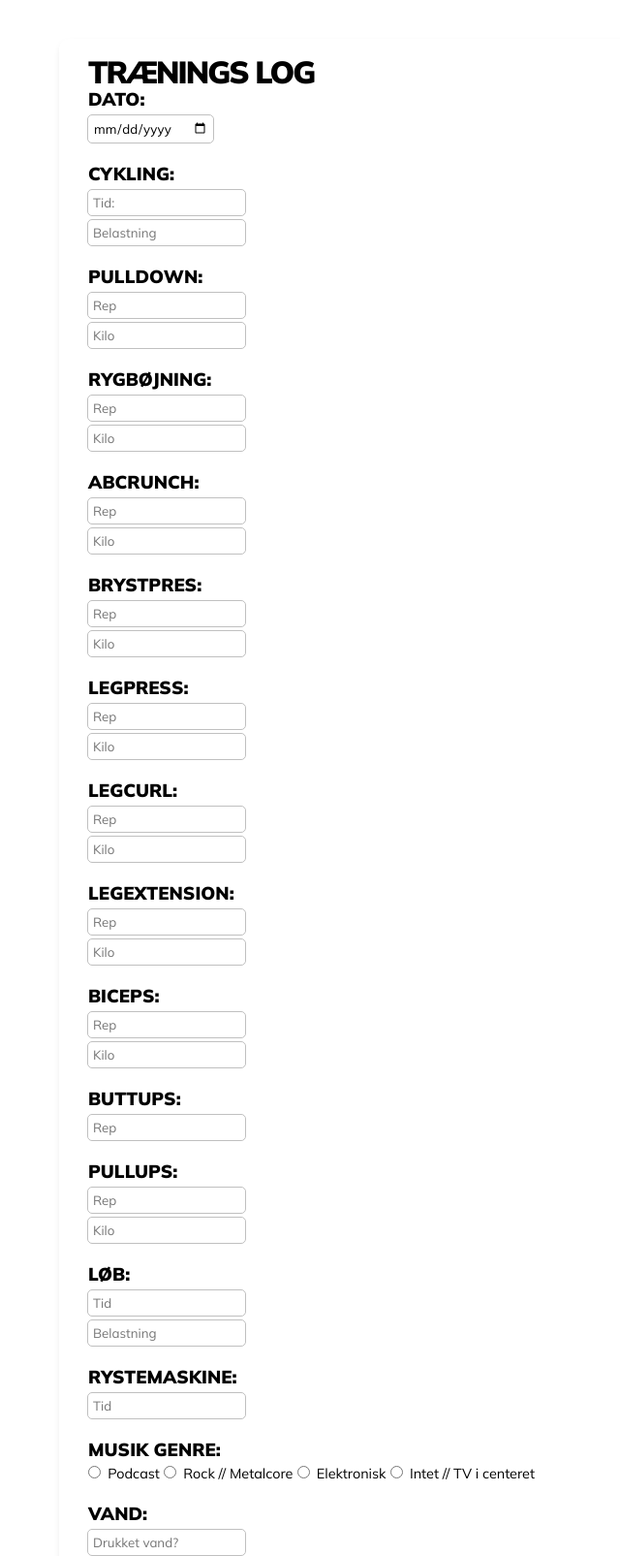
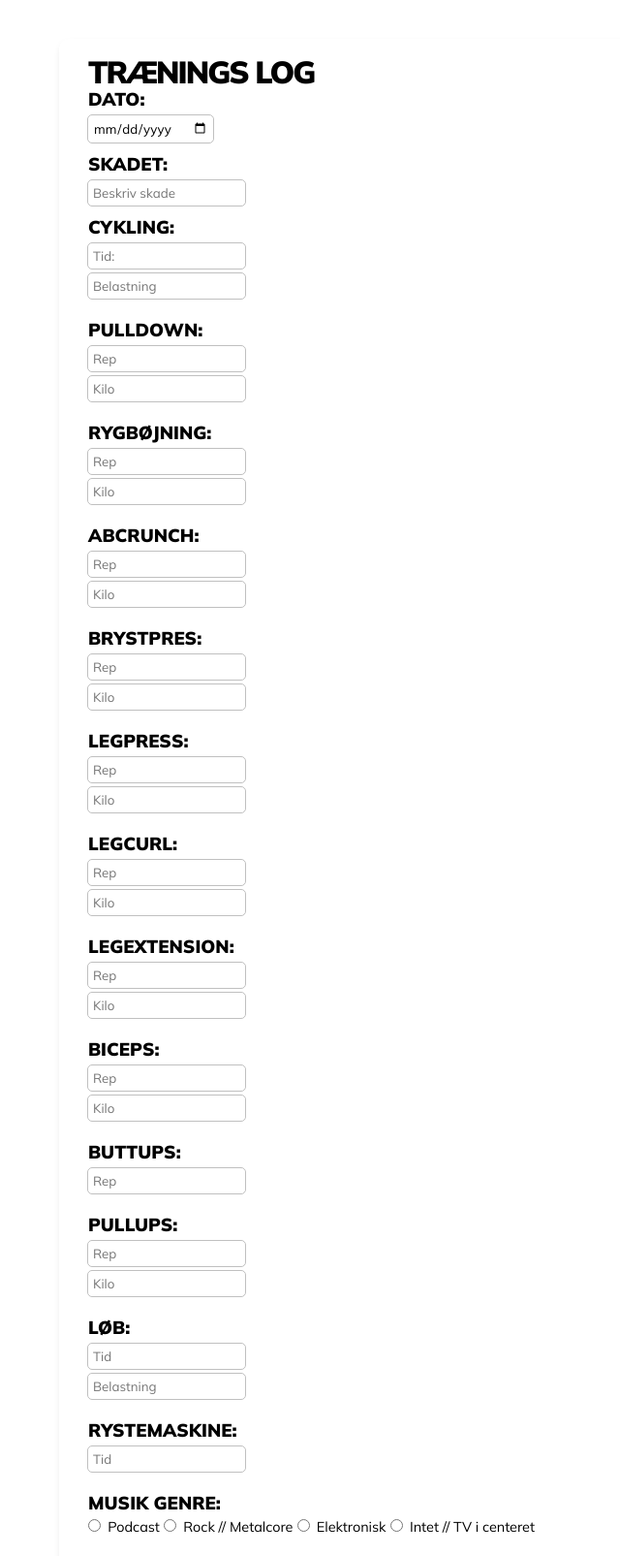
Before and after one commit to LasseLykke/heartbeat, a PHP site: the page made by træningsForm.php in a window 1280 px wide. Shown: the top 1605 px of the page at 97% size, without its empty margins (279-919 px from the left). Run offline with PHP 8.4, Linux system fonts and the light colour scheme; the visitor is signed in with stand-in values (Sample User, id 1); a stand-in replaces the project's code that opens the database connection.

Commit message:
added skade to workout form.

```diff
--- a/træningsForm.php
+++ b/træningsForm.php
@@ -7,6 +7,7 @@ include 'header.php';
 
 if ($_SERVER["REQUEST_METHOD"] == "POST") {
     $workoutDates = htmlspecialchars($_POST["dato"]);
+    $workoutSkade = isset($_POST["workoutSkade"]) ? htmlspecialchars($_POST["workoutSkade"]) : '';
     $cykelTid = isset($_POST["cykelTid"]) ? intval($_POST["cykelTid"]) : 0;
     $cykelBelastning = isset($_POST["cykelBelastning"]) ? intval($_POST["cykelBelastning"]) : 0;
     $pulldownRep = isset($_POST["pulldownRep"]) ? intval($_POST["pulldownRep"]) : 0;
@@ -45,10 +46,10 @@ if ($_SERVER["REQUEST_METHOD"] == "POST") {
 
 
     $sql = "INSERT INTO workout
-    (workoutDates, cykelTid, cykelBelastning, pulldownRep, pulldownKilo, rygbøjningRep, rygbøjningKilo, abcrunchRep,
+    (workoutDates, workoutSkade, cykelTid, cykelBelastning, pulldownRep, pulldownKilo, rygbøjningRep, rygbøjningKilo, abcrunchRep,
      abcrunchKilo, brystpresRep, brystpresKilo, legpressRep, legpressKilo, legcurlRep, legcurlKilo, legextensionRep, legextensionKilo, bicepsRep, bicepsKilo, buttupsRep, pullupsRep, pullupsKilo,
      løbTid, løbBelastning, rystemaskineTid, musik, vand, vægt, workoutVarighed, bemærkning)
-     VALUES (?,?,?,?,?,?,?,?,?,?,?,?,?,?,?,?,?,?,?,?,?,?,?,?,?,?,?,?,?,?)";
+     VALUES (?,?,?,?,?,?,?,?,?,?,?,?,?,?,?,?,?,?,?,?,?,?,?,?,?,?,?,?,?,?,?)";
 
     $stmt = $mysqli->prepare($sql);
 
@@ -56,7 +57,7 @@ if ($_SERVER["REQUEST_METHOD"] == "POST") {
         die("Error: " . $mysqli->error);
     }
 
-    $stmt->bind_param("ssssssssssssssssssssssssssssss", $workoutDates, $cykelTid, $cykelBelastning, $pulldownRep, $pulldownKilo, $rygbøjningRep, $rygbøjningKilo, $abcrunchRep, $abcrunchKilo,
+    $stmt->bind_param("sssssssssssssssssssssssssssssss", $workoutDates, $workoutSkade, $cykelTid, $cykelBelastning, $pulldownRep, $pulldownKilo, $rygbøjningRep, $rygbøjningKilo, $abcrunchRep, $abcrunchKilo,
     $brystpresRep, $brystpresKilo, $legpressRep, $legpressKilo, $legcurlRep, $legcurlKilo, $legextensionRep, $legextensionKilo, $bicepsRep, $bicepsKilo, $buttupsRep, $pullupsRep, $pullupsKilo,
     $løbTid, $løbBelastning, $rystemaskineTid, $musik, $vand, $vægt, $workoutVarighed, $bemærkning);
     $stmt->execute();
@@ -105,6 +106,13 @@ ob_end_flush();
                     <h3>Dato:</h3>
                 <label for="workoutDates"></label>
                 <input type="date" id="workoutDates" name="dato">
+                </div>
+
+                <!-- Skadet -->
+                <div class="workoutSkade">
+                    <h3>Skadet:</h3>
+                <label for="workoutSkade"></label>
+                <input type="text" id="workoutSkade" name="workoutSkade" placeholder="Beskriv skade">
                 </div>
 
                 <!-- CYKEL -->
```
